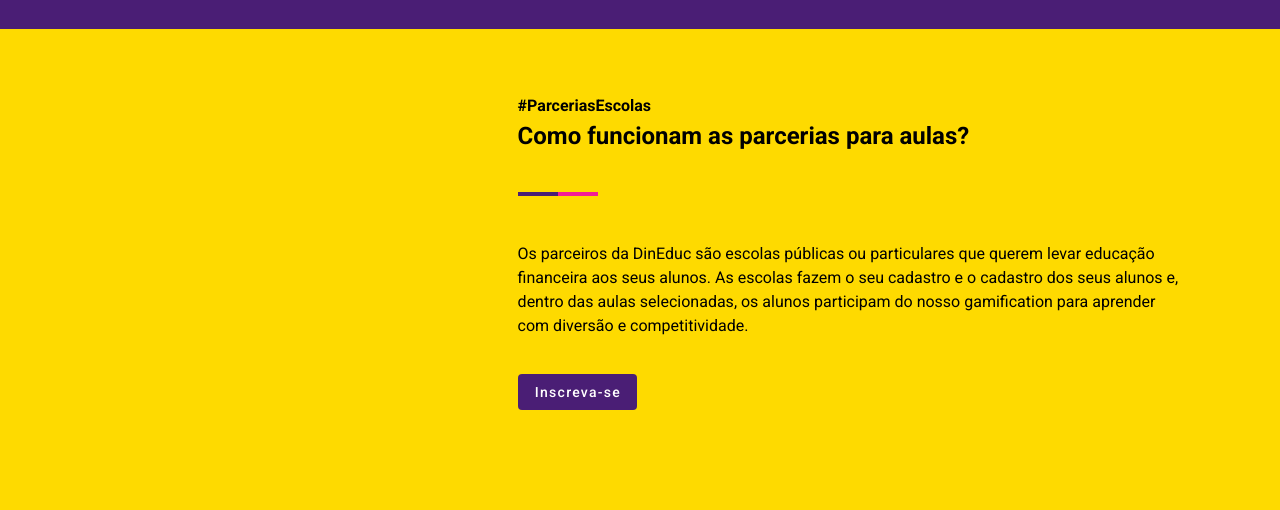
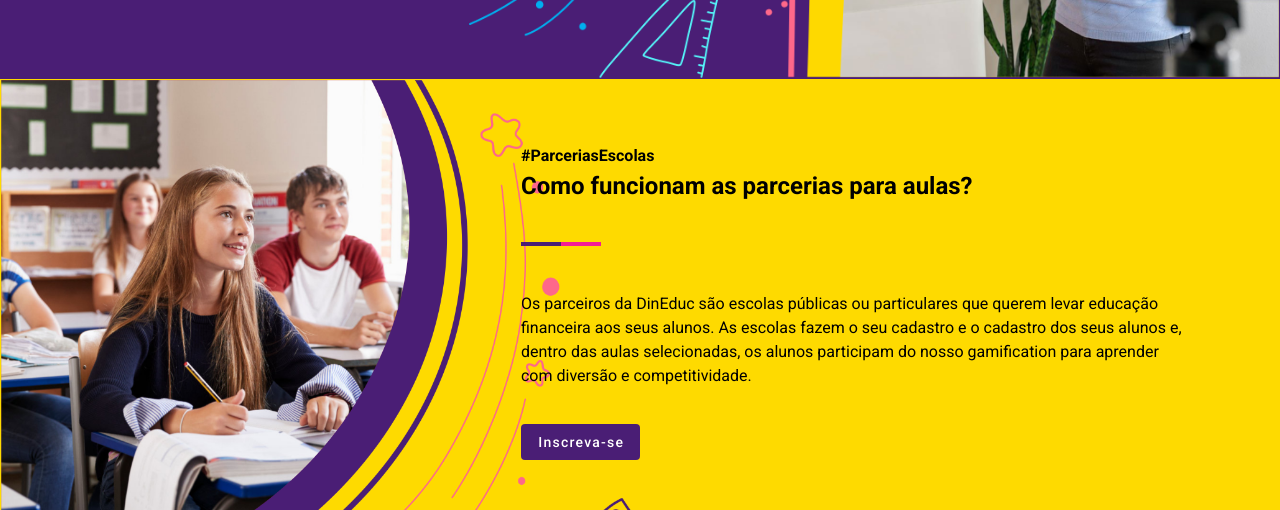
Before and after one commit to Software-Enginnering-Projet-GrupoE-E21/frontend_vue, a Vue app: page / in a window 1280 px wide. Shown: the part 1911-2421 px from the top of the page. Built offline with nearby package versions, Linux system fonts and the light colour scheme; what vue-the-mask would draw is missing.

Commit message:
chore: include dashboard background images

```diff
--- a/src/views/Dashboard.vue
+++ b/src/views/Dashboard.vue
@@ -6,7 +6,8 @@
      fill-height
      color="secondary"
      width="100%"
-     height="500px"
+     height="550px"
+     class="bg-student"
      outlined
      tile>
      <div class="content-left">
@@ -85,6 +86,7 @@
      width="100%"
      height="500px"
      outlined
+     class="bg-teacher"
      tile>
      <div class="content-left mt-16 pt-6">
         <p class="color-primary ma-0">#Voluntarios</p>
@@ -110,9 +112,10 @@
      color="primary"
      width="100%"
      height="500px"
+     class="bg-student-learning"
      outlined
      tile>
-     <div class="text-right mt-10 pt-6 mr-12">
+     <div class="text-right mt-10 pt-6 mr-10">
        <div class="content-right">
         <p class="black--text ma-0"><strong>#ParceriasEscolas</strong></p>
         <h2 class="black--text">
@@ -310,4 +313,25 @@
   width: 100%;
 }
 
+.bg-teacher {
+  background: url('../assets/DashboardTeacherExplaining.png');
+  background-repeat: no-repeat;
+  background-position: bottom right;
+  background-size: auto 95%;
+}
+
+.bg-student {
+  background: url('../assets/DashboardStudent.png');
+  background-repeat: no-repeat;
+  background-position: bottom right 200px;
+  background-size: auto 100%;
+}
+
+.bg-student-learning {
+  background: url('../assets/DashboardStudentLearning.png');
+  background-repeat: no-repeat;
+  background-position: bottom left;
+  background-size: auto 100%;
+}
+
 </style>
```
